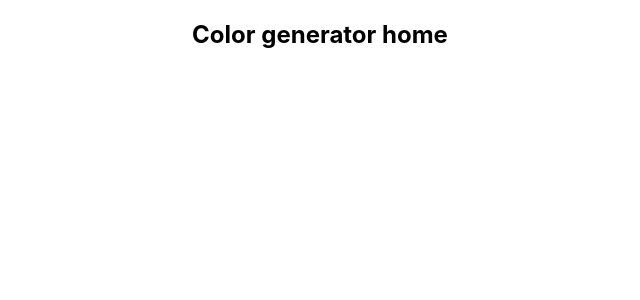
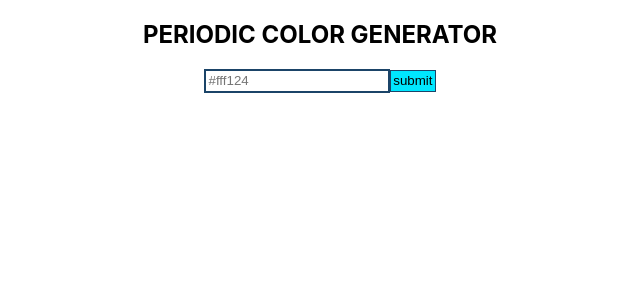
Before and after one commit to routbullet/periodic-color-generator, a React (Create React App) app: page / in a window 1280 px wide. Shown: the top 300 px of the page, without its empty margins (320-960 px from the left). Built offline with nearby package versions, Linux system fonts and the light colour scheme.

Commit message:
utils and copy to clipboard ready

```diff
--- a/package.json
+++ b/package.json
@@ -9,6 +9,7 @@
     "react": "^18.2.0",
     "react-dom": "^18.2.0",
     "react-scripts": "5.0.1",
+    "sass": "^1.56.1",
     "values.js": "^2.1.1",
     "web-vitals": "^2.1.4"
   },
--- a/src/components/Color.js
+++ b/src/components/Color.js
@@ -1,7 +1,42 @@
-import React from "react";
+import React, { useState } from "react";
+import { rgbToHex } from "../utils/rgbToHex";
+import "./Color.style.scss";
 
-const ColorComponent = () => {
-  return <div>ColorComponent</div>;
+const ColorComponent = ({ rgb, weight, index }) => {
+  const [alert, setAlert] = useState(false);
+  const hexCode = rgbToHex(rgb);
+  const JOIN_RGB = rgb.join(",");
+  const RGB_TEXT = `rgb(${rgb[0]},${rgb[1]},${rgb[2]})`;
+
+  return (
+    <article
+      className={`color`}
+      style={{ backgroundColor: `rgb(${JOIN_RGB})` }}
+    >
+      <h6 className={`${index > 10 ? "text-color" : null}`}>{weight}%</h6>
+      <h6
+        onClick={() => {
+          setAlert(true);
+          navigator.clipboard.writeText(RGB_TEXT);
+        }}
+        className={`${index > 10 ? "text-color" : null}`}
+      >
+        {RGB_TEXT}
+      </h6>
+      <h6
+        onClick={() => {
+          setAlert(true);
+          navigator.clipboard.writeText(hexCode);
+        }}
+        className={`${index > 10 ? "text-color" : null}`}
+      >
+        {hexCode}
+      </h6>
+      {alert && (
+        <h6 className={`${index > 10 ? "text-color" : null}`}>Copied</h6>
+      )}
+    </article>
+  );
 };
 
 export default ColorComponent;
--- /dev/null
+++ b/src/components/Color.style.scss
@@ -0,0 +1,6 @@
+article{
+    padding: 2rem;
+    & .text-color{
+        color:white;
+    }
+}
--- a/src/pages/Home.js
+++ b/src/pages/Home.js
@@ -1,10 +1,49 @@
-import React from "react";
+import React, { useState } from "react";
+import Values from "values.js";
+import ColorComponent from "../components/Color";
+import "./Home.style.scss";
 
 const HomeContainer = () => {
+  const [color, setColor] = useState("");
+  const [error, setError] = useState(false);
+  const [colorList, setColorList] = useState([]);
+
+  const handleSubmit = (e) => {
+    e.preventDefault();
+    try {
+      let newColor = new Values(color).all(10);
+      setColorList(newColor);
+      setError(false);
+    } catch (error) {
+      setError(true);
+      console.log(error);
+    }
+  };
+
   return (
-    <main>
-      <h2>Color generator home</h2>
-    </main>
+    <>
+      <section className="form-section">
+        <h2>PERIODIC COLOR GENERATOR</h2>
+        <form onSubmit={handleSubmit}>
+          <input
+            type="text"
+            value={color}
+            placeholder="#fff124"
+            onChange={(e) => setColor(e.target.value)}
+            className={`${error ? "error-value" : null}`}
+          />
+          <button className="submit-button" type="submit">
+            submit
+          </button>
+        </form>
+      </section>
+      <section className="colors-section">
+        {colorList.map((colors, index) => {
+          console.log(colors);
+          return <ColorComponent key={index} {...colors} index={index} />;
+        })}
+      </section>
+    </>
   );
 };
 
--- /dev/null
+++ b/src/pages/Home.style.scss
@@ -0,0 +1,21 @@
+.form-section{
+    & form{
+        & input{
+            border: .165rem solid #1b4468;
+            padding: .15rem;
+        }
+
+        & .error-value{
+            border: .165rem solid #b72121;
+        }
+
+        & .submit-button{
+            background-color: #00E7FF;
+            border: .065rem solid #1b4468;
+            padding: .15rem;
+
+
+        }
+
+    }
+}
--- /dev/null
+++ b/src/utils/rgbToHex.js
@@ -0,0 +1,10 @@
+const valToHex = (val) => {
+  let hex = val.toString(16);
+  return hex.length === 1 ? "0" + hex : hex;
+};
+
+const rgbToHex = (rgb) => {
+  return "#" + valToHex(rgb[0]) + valToHex(rgb[1]) + valToHex(rgb[2]);
+};
+
+export { rgbToHex };
```
Also changed, not shown: 1 other file (tests, documents, lock files or other folders).
